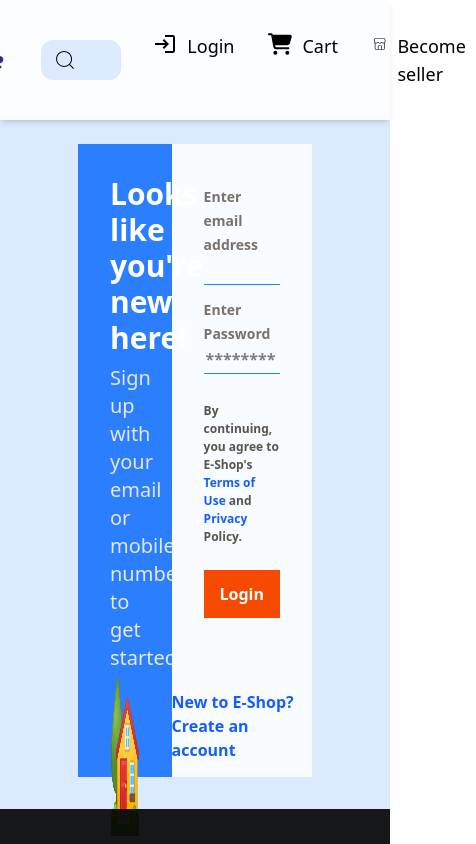
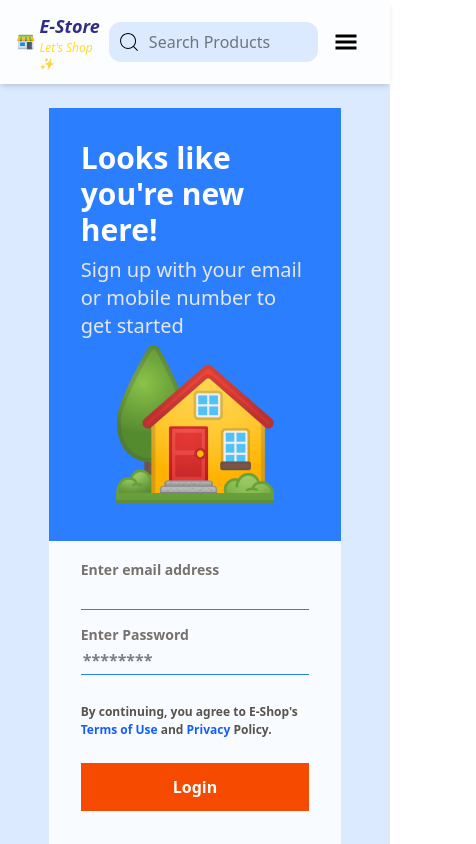
Before and after one commit to naskar-akash/E-Shop, a React (Vite) app in the folder frontend/: page /login in a window 390 px wide. Shown: the top 844 px of the page, 476 px wide, since content can reach past the window. Built offline with nearby package versions, Linux system fonts and the light colour scheme.

Commit message:
adding responsiveness to navbar, subnavbar, signup, login pages

```diff
--- a/frontend/src/Components/Cards/PaintCards.jsx
+++ b/frontend/src/Components/Cards/PaintCards.jsx
@@ -30,7 +30,7 @@
       onClick={() => navigate("/paintings")}
       className="w-full flex h-full flex-row justify-center gap-2 p-2"
     >
-      <div className="w-[40%] h-full flex flex-col justify-center gap-2">
+      <div className="w-[30%] h-full flex flex-col justify-center gap-2">
         {randomPaint &&
           randomPaint.slice(0, 2).map((item) => (
             <div key={item._id} className="w-full h-1/2">
@@ -42,7 +42,7 @@
             </div>
           ))}
       </div>
-      <div className="w-[48%] h-full">
+      <div className="w-[38%] h-full">
         {randomPaint[2] &&
             <div className="w-full h-full">
               <img
--- a/frontend/src/Components/Login.jsx
+++ b/frontend/src/Components/Login.jsx
@@ -41,8 +41,8 @@
         </div>
       )}
 
-      <div className="w-[60%] h-[75vh] flex flex-row justify-center mt-6">
-        <div className="w-2/5 bg-blue-500 flex flex-col justify-between p-8">
+      <div className="w-[75%] md:w-[60%] md:h-[75vh] flex flex-col md:flex-row justify-center mt-6">
+        <div className="md:w-2/5 bg-blue-500 flex flex-col justify-between p-8">
           <div className="flex justify-center flex-col gap-2">
             <h2 className="text-white text-3xl font-semibold">
               Looks like you're new here!
@@ -55,8 +55,8 @@
             <img src={assets.logoLogin} alt="" className="w-[20vh] h-[20vh]" />
           </div>
         </div>
-        <div className="w-3/5 bg-white/80 flex flex-col justify-between">
-          <div className="flex flex-col px-8 py-10">
+        <div className="md:w-3/5 bg-white/80 flex flex-col justify-between">
+          <div className="flex flex-col px-8 md:py-10 py-4">
             <form
               onSubmit={handleSubmit(onSubmit)}
               method="post"
--- a/frontend/src/Components/Navbar.jsx
+++ b/frontend/src/Components/Navbar.jsx
@@ -5,6 +5,8 @@
 import { FaCartShopping } from "react-icons/fa6";
 import { FcShop } from "react-icons/fc";
 import { CiShop } from "react-icons/ci";
+import { GiHamburgerMenu } from "react-icons/gi";
+import { AiOutlineClose } from "react-icons/ai";
 import { logoutUser } from "./Services/UserServices";
 import AlertMsg from "./Services/AlertMsg";
 
@@ -12,13 +14,14 @@
   const navigate = useNavigate();
   const [loginDropDown, setLoginDropDown] = useState(false);
   const [sellerDropDown, setSellerDropDown] = useState(false);
+  const [mobileOpen, setMobileOpen] = useState(false);
   const { serverMsg, status, showAlert } = AlertMsg(2);
 
   const handleLogout = async () => {
     try {
       const response = await logoutUser();
       showAlert(response, "success", "error");
-      navigate("/")
+      navigate("/");
     } catch (error) {
       showAlert(error.response || error, "success", "error");
     }
@@ -26,7 +29,6 @@
 
   return (
     <div className="sticky top-0 shadow-md bg-white/90 mx-auto z-50 w-full">
-
       {/*Showing flash message*/}
       {serverMsg && (
         <div
@@ -39,34 +41,59 @@
         </div>
       )}
 
-      <nav className="flex justify-center gap-8 items-center py-3 px-6">
+      <nav className="relative flex justify-evenly items-center py-3 px-4">
         {/*Logo section*/}
-        <NavLink to="/" className="flex items-center gap-2">
-          <FcShop className="size-7" />
+        <NavLink to="/" className="flex items-center gap-1">
+          <FcShop className="size-5 lg:size-7" />
           <div className="flex flex-col leading-tight">
-            <p className="text-2xl text-indigo-900 font-bold italic">E-Store</p>
+            <p className="text-lg lg:text-2xl text-indigo-900 font-bold italic">E-Store</p>
             <p className="text-xs italic text-yellow-300">Let's Shop ✨</p>
           </div>
         </NavLink>
         {/*Search section*/}
-        <div className="flex w-[50%] items-center">
-          <button className="bg-blue-100 px-3 py-2 rounded-l-xl">
+        <div className="hidden md:flex w-[60%] lg:w-[45%] items-center">
+          <button className="bg-blue-100 p-2 rounded-l-xl">
             <CiSearch className="size-6" />
           </button>
           <input
             type="text"
-            className="bg-blue-100 px-4 py-2 rounded-r-xl w-full outline-none"
+            className="bg-blue-100 pr-3 py-2 rounded-r-xl w-full outline-none"
             placeholder="Search for Brands, Products and More"
           />
         </div>
+
+        {/* Mobile search section */}
+        <div className="flex md:hidden w-[60%] items-center">
+          <button className="bg-blue-100 p-2 rounded-l-xl">
+            <CiSearch className="size-6" />
+          </button>
+          <input
+            type="text"
+            className="bg-blue-100 pr-3 py-2 rounded-r-xl w-full outline-none"
+            placeholder="Search Products"
+          />
+        </div>
+
+        {/* Mobile menu button */}
+        <button
+          className="lg:hidden mx-4"
+          onClick={() => setMobileOpen(!mobileOpen)}
+          aria-label={mobileOpen ? "Close menu" : "Open menu"}
+        >
+          {mobileOpen ? (
+            <AiOutlineClose className="size-6" />
+          ) : (
+            <GiHamburgerMenu className="size-6" />
+          )}
+        </button>
         {/*Login and Cart section*/}
-        <div className="flex gap-8">
+        <div className="hidden lg:flex gap-6">
           <div
             className="relative"
             onMouseEnter={() => setLoginDropDown(true)}
             onMouseLeave={() => setLoginDropDown(false)}
           >
-            <li className="flex gap-2 py-3 cursor-pointer list-none">
+            <li className="flex gap-1 py-3 cursor-pointer list-none">
               <MdOutlineLogin className="size-6" />
               <p className="text-lg px-0.5">Login</p>
             </li>
@@ -109,28 +136,114 @@
             )}
           </div>
           <NavLink to="/cart">
-            <li className="flex gap-2 py-3">
+            <li className="flex gap-1 py-3">
               <FaCartShopping className="size-6" />
               <p className="text-lg px-0.5">Cart</p>
             </li>
           </NavLink>
           {/* Admin's section to create, remove, update or get created items */}
-          <div className="relative"
+          <div
+            className="relative"
             onMouseEnter={() => setSellerDropDown(true)}
-            onMouseLeave={() => setSellerDropDown(false)}>
-              <li className="flex gap-2 py-3 cursor-pointer list-none">
+            onMouseLeave={() => setSellerDropDown(false)}
+          >
+            <li className="flex py-3 cursor-pointer list-none">
               <CiShop className="size-6" />
               <p className="text-lg px-0.5">Become seller</p>
             </li>
             {/*Dropdown menu*/}
             {sellerDropDown && (
               <div className="absolute top-12 left-0 bg-white shadow-md rounded-lg w-48 p-2 z-50">
-                <NavLink to="admin" className="block px-3 py-2 text-gray-700 hover:bg-blue-600 hover:text-white rounded-md">View</NavLink>
-                <NavLink to="/admin/create" className="block px-3 py-2 text-gray-700 hover:bg-blue-600 hover:text-white rounded-md">Create Products</NavLink>
+                <NavLink
+                  to="admin"
+                  className="block px-3 py-2 text-gray-700 hover:bg-blue-600 hover:text-white rounded-md"
+                >
+                  View
+                </NavLink>
+                <NavLink
+                  to="/admin/create"
+                  className="block px-3 py-2 text-gray-700 hover:bg-blue-600 hover:text-white rounded-md"
+                >
+                  Create Products
+                </NavLink>
               </div>
             )}
+          </div>
+        </div>
+
+
+        {/* Mobile dropdown menu */}
+        {mobileOpen && (
+          <div className="lg:hidden absolute right-4 top-14 bg-white shadow-md rounded-lg w-50 z-40">
+            <div className="flex flex-col gap-2 p-5">
+              <div className="flex justify-between">
+              <NavLink
+                to="/login/signup"
+                onClick={() => setMobileOpen(false)}
+                className="text-md"
+              >
+                Signup
+              </NavLink>
+              <NavLink
+                to="/login"
+                onClick={() => setMobileOpen(false)}
+                className="text-md"
+              >
+                Login
+              </NavLink>
+              </div>
+              <NavLink
+                to="/profile"
+                onClick={() => setMobileOpen(false)}
+                className="text-md"
+              >
+                Profile
+              </NavLink>
+              <NavLink
+                to="/order"
+                onClick={() => setMobileOpen(false)}
+                className="text-md"
+              >
+                Orders
+              </NavLink>
+              <NavLink
+                to="/cart"
+                onClick={() => setMobileOpen(false)}
+                className="text-md"
+              >
+                Cart
+              </NavLink>
+              <div className="border-y py-2">
+                <p className="text-gray-500 text-sm">Become Seller</p>
+                <div className="flex flex-col gap-2 mt-1">
+                <NavLink
+                  to="/admin"
+                  onClick={() => setMobileOpen(false)}
+                  className="text-md"
+                >
+                  View
+                </NavLink>
+                <NavLink
+                  to="/admin/create"
+                  onClick={() => setMobileOpen(false)}
+                  className="text-md"
+                >
+                  Create Products
+                </NavLink>
+                </div>
+              </div>
+              <button
+                onClick={() => {
+                  handleLogout();
+                  setMobileOpen(false);
+                }}
+                className="text-md mt-2 text-red-500 font-semibold"
+              >
+                Logout
+              </button>
             </div>
-        </div>
+          </div>
+        )}
       </nav>
     </div>
   );
--- a/frontend/src/Components/Signup.jsx
+++ b/frontend/src/Components/Signup.jsx
@@ -42,7 +42,7 @@
         </div>
       )}
 
-      <div className="w-[60%] h-[78vh] flex flex-col justify-center mt-6 bg-white/80 shadow-xl px-10 py-4">
+      <div className="w-[75%] md:w-[60%] md:h-[78vh] flex flex-col justify-center mt-6 bg-white/80 shadow-xl px-10 py-4">
         <h2 className="text-3xl text-blue-700 font-bold mb-8">
           Create Your Account
         </h2>
--- a/frontend/src/Components/Subnavcomponents/CategoryPage.jsx
+++ b/frontend/src/Components/Subnavcomponents/CategoryPage.jsx
@@ -3,6 +3,7 @@
 import { getAllProducts } from "../Services/ProductServices";
 import AlertMsg from "../Services/AlertMsg";
 import { addToCart } from "../Services/UserServices";
+import CatergoryFilter from "./CatergoryFilter";
 
 const CategoryPage = () => {
   const navigate = useNavigate();
@@ -51,7 +52,7 @@
       <div className="w-[96%] flex flex-row justify-center gap-4 mt-6">
         {/* Filter section */}
         <div className="w-1/5 bg-white/80">
-          <div>{name} filters</div>
+          <div><CatergoryFilter name={name} products={products}/></div>
         </div>
         {/* Products grid section */}
         <div className="w-4/5 min-h-[100vh] bg-white/80 p-4">
--- /dev/null
+++ b/frontend/src/Components/Subnavcomponents/CatergoryFilter.jsx
@@ -0,0 +1,12 @@
+import React from 'react'
+
+const CatergoryFilter = ({ name, products }) => {
+    console.log(name, products);
+  return (
+    <div>
+        <h2 className="text-2xl font-bold mb-4">{name} Filters</h2>
+    </div>
+  )
+}
+
+export default CatergoryFilter
```
Also changed, not shown: frontend/src/Components/Cards/ElectroCards.jsx (+5 -5 lines), frontend/src/Components/Home.jsx (+5 -5 lines), frontend/src/Components/Subnavbar.jsx (+18 -3 lines).
